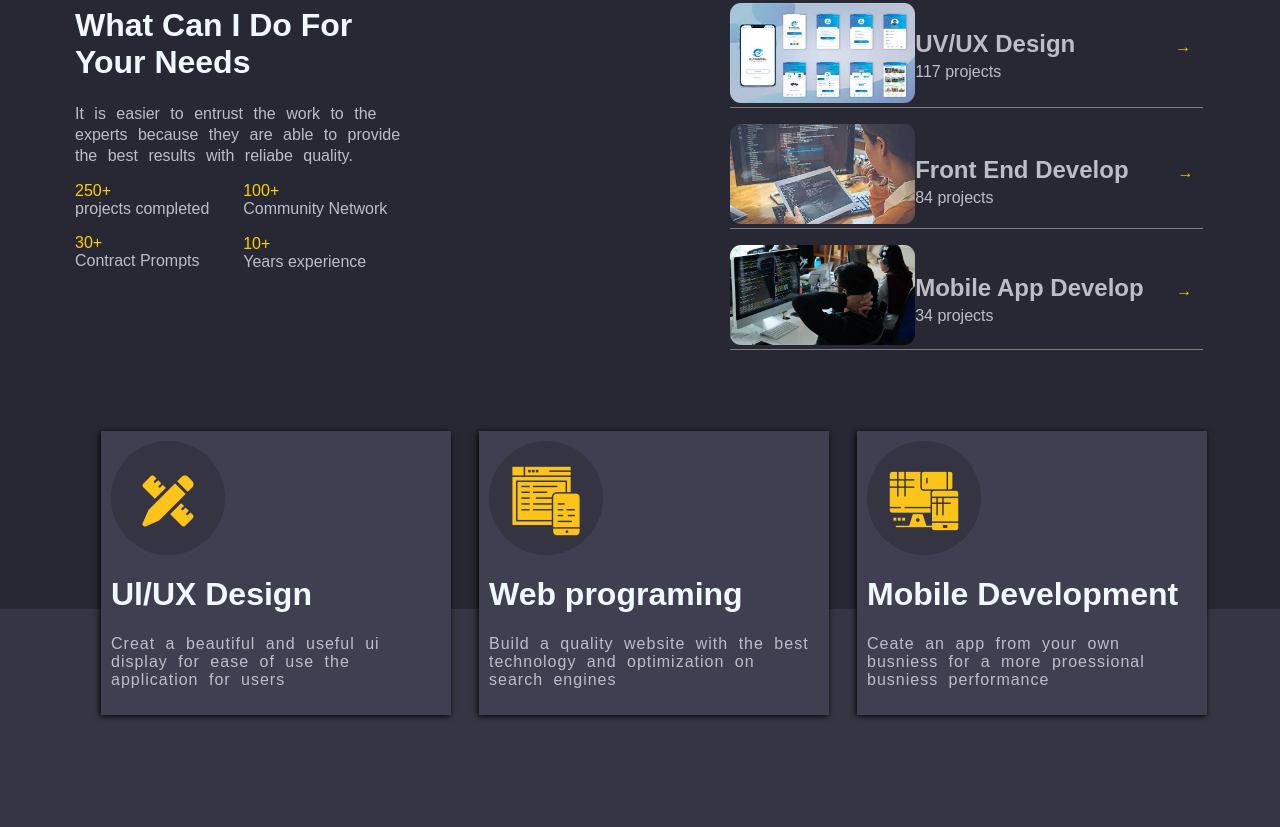
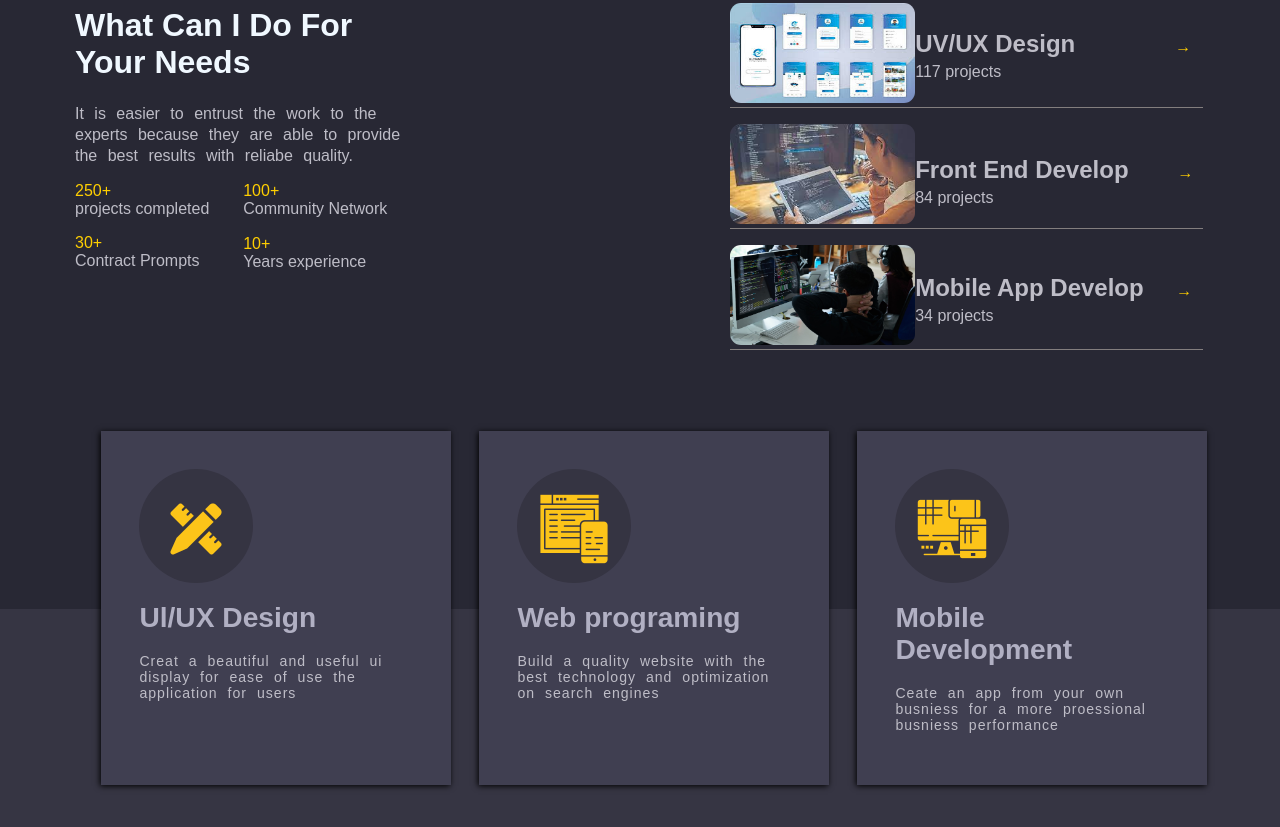
Before and after one commit to Muhammadtalha616/testRepo, a plain HTML site: page index.html in a window 1280 px wide. Shown: the part 736-1563 px from the top of the page. Drawn offline with Linux system fonts and the light colour scheme.

Commit message:
chanecolor

```diff
--- a/index.html
+++ b/index.html
@@ -285,8 +285,9 @@
         .footer div{margin-left: 28px;
             background-color: #403f51;
             width: 350px;
-
-            padding: 10px;
+            color: rgb(177 176 195);
+            font-size: 88%;
+            padding: 3%;
             box-shadow: -1px 1px 6px 0px black;
         }
         .arrow-1{
```
